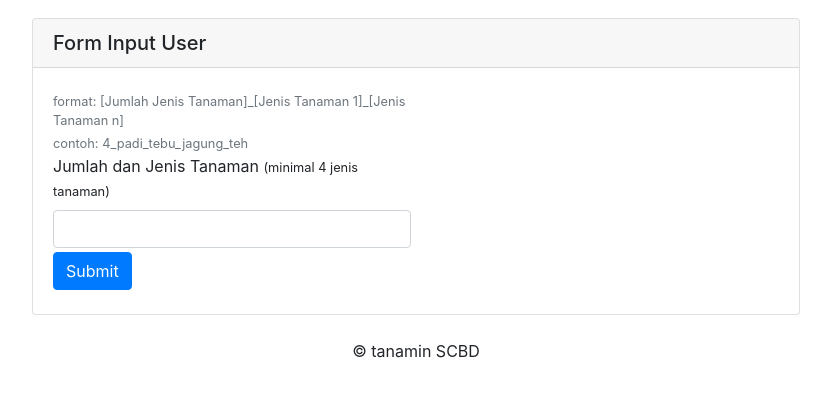
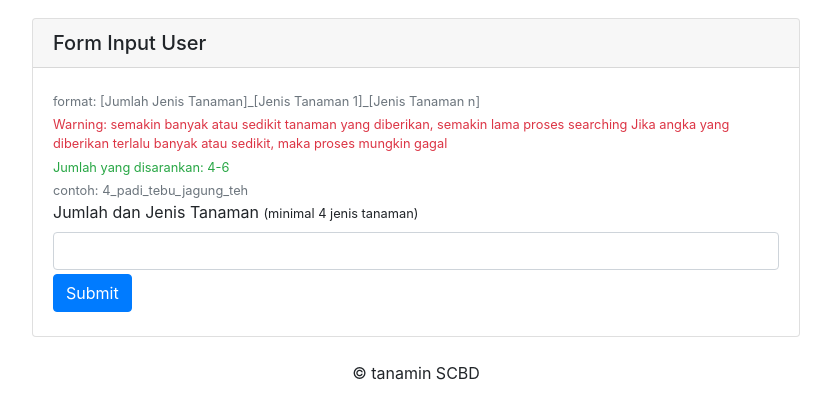
Before and after one commit to fariqodri/tanamin, a Django app: page / in a window 1280 px wide. Shown: the part 1206-1607 px from the top of the page, without its empty margins (224-1055 px from the left). Before the commit the page ends 1564 px from the top, so only its background shows below. Run offline with Django 3.2, Linux system fonts and the light colour scheme; parts of the project's set-up code (start-up, migrations or seed data) failed here and were passed over; some libraries are stand-ins or nearby versions.

Commit message:
Backend dah bisa nerima semua jumlah tanaman

```diff
--- a/csp/utils/localsearch.py
+++ b/csp/utils/localsearch.py
@@ -122,7 +122,7 @@ class LocalSearch:
 		current, confs = self.main()
 		count = 0
 		while count <= 10000:
-			if self.check_solution(confs) and self.color_term(current, 100000):
+			if self.check_solution(confs) and self.color_term(current, 200000):
 				return current, confs
 			if (confs <= 2 and self.color_term(current, 200000)):
 				return current, confs
--- a/home/static/js/geochart.js
+++ b/home/static/js/geochart.js
@@ -2,7 +2,14 @@ $(document).ready(function () {
     google.charts.load('current', {
     'packages': ['geochart']
     });
-
+    $("form").submit(event => {
+        r = $("#tanaman").val().split("_");
+        size = parseInt(r[0]);
+        if (r.slice(1).length != size) {
+            event.preventDefault();
+            alert("Berikan jumlah tanaman yang tepat sesuai input")
+        }
+    });
     var namaDaerah = $(".data").text();
     var newND = namaDaerah.split(";");
     console.log($(".jumlah").val());
--- a/home/templates/index.html
+++ b/home/templates/index.html
@@ -49,9 +49,16 @@
                     <form action="{% url 'home:submit_tanaman' %}" method="POST">
                         {% csrf_token %}
                         <div class="form-row">
-                            <div class="col-md-6">
+                            <div class="col-md">
                                 <small class="form-text text-muted">
                                     format: [Jumlah Jenis Tanaman]_[Jenis Tanaman 1]_[Jenis Tanaman n]
+                                </small>
+                                <small class="form-text text-danger">
+                                    Warning: semakin banyak atau sedikit tanaman yang diberikan, semakin lama proses searching
+                                    Jika angka yang diberikan terlalu banyak atau sedikit, maka proses mungkin gagal
+                                </small>
+                                <small class="form-text text-success">
+                                    Jumlah yang disarankan: 4-6
                                 </small>
                                 <small class="form-text text-muted">
                                     contoh: 4_padi_tebu_jagung_teh
```
